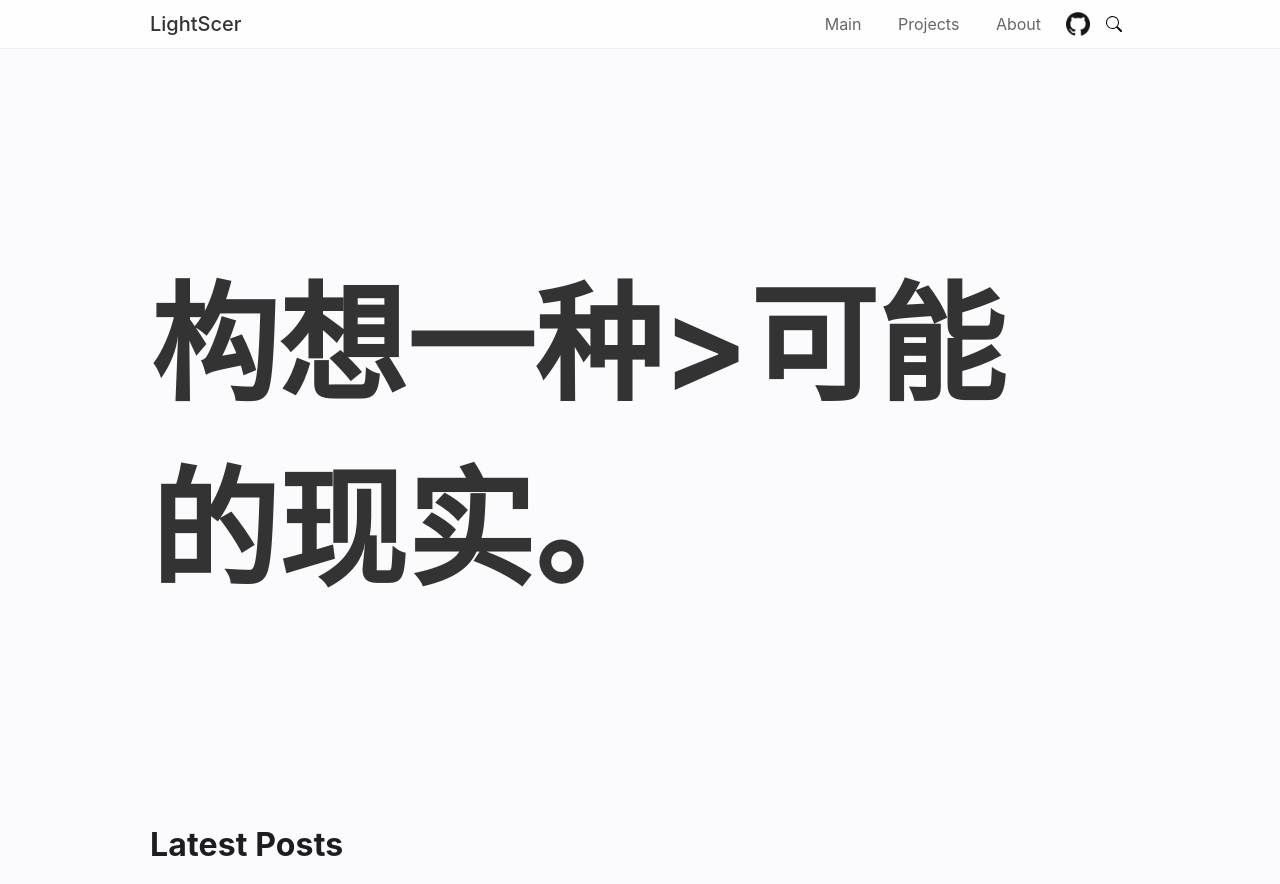
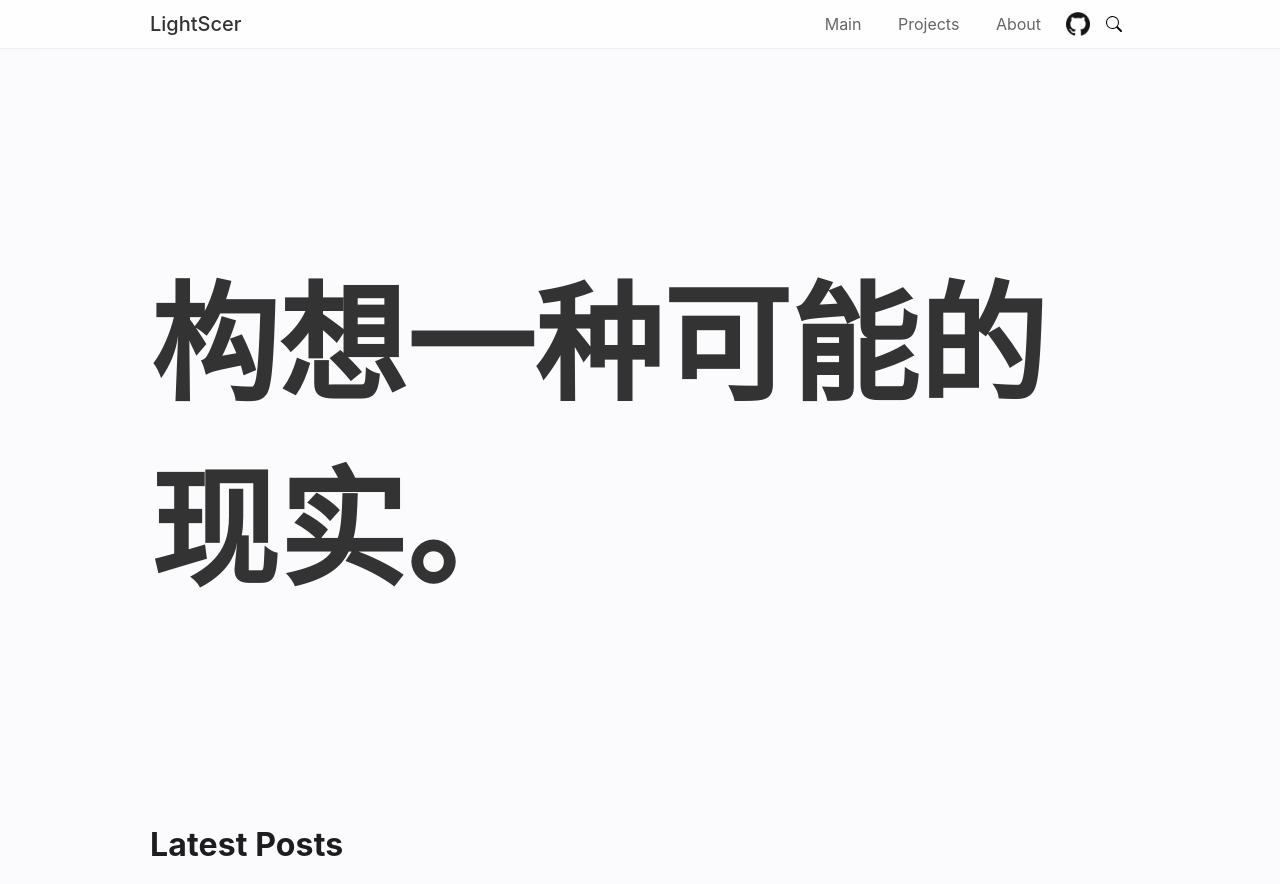
Before and after one commit to lightscer/lightscer.github.io, a plain HTML site: page index.html in a window 1280 px wide. Shown: the top 884 px of the page. Drawn offline with nearby package versions, Linux system fonts and the light colour scheme.

Commit message:
Site updated: 2024-12-03 13:13:57

```diff
--- a/index.html
+++ b/index.html
@@ -128,7 +128,7 @@
     <div class="hero">
         <div class="group">
             <h2 class="sub"></h2>
-            <h2 class="large">构想一种>可能的现实。</h2>
+            <h2 class="large">构想一种可能的现实。</h2>
         </div>
     </div>
 
```
